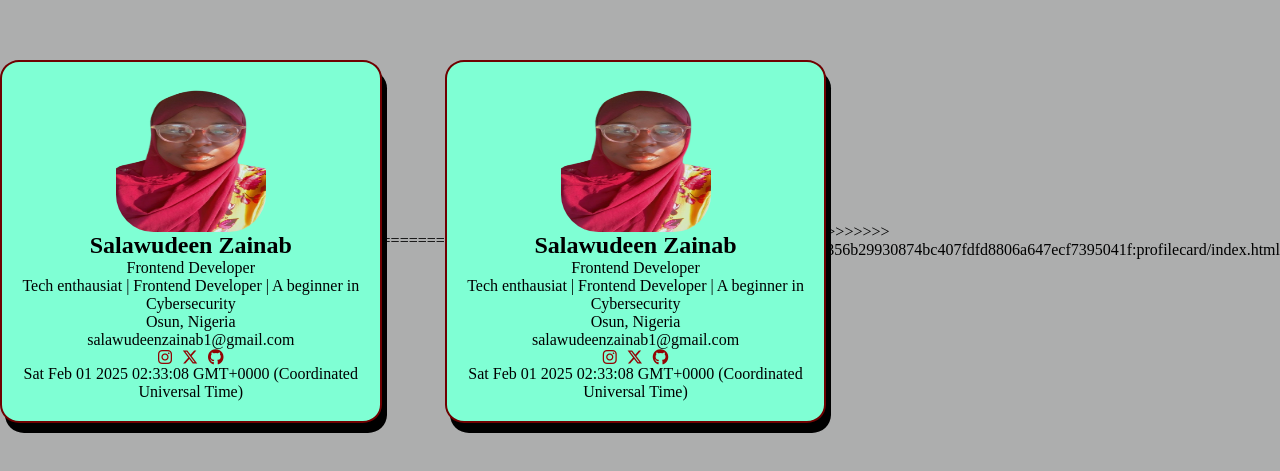
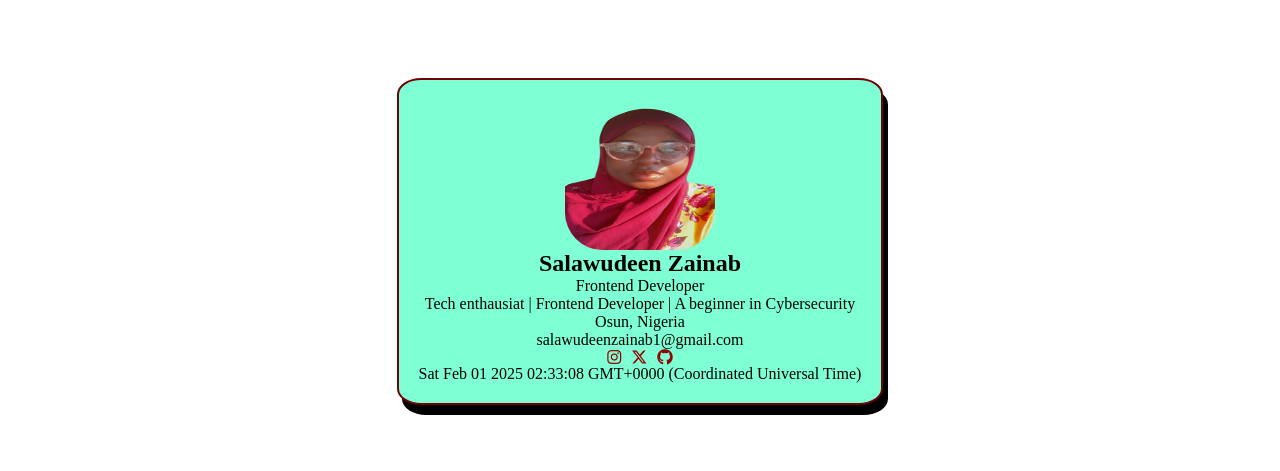
Before and after one commit to salazee/profilecard, a plain HTML site: page index.html in a window 1280 px wide. Shown: the part 239-710 px from the top of the page. Drawn offline with Linux system fonts and the light colour scheme; a web font is replaced by a local one.

Commit message:
updating

```diff
--- a/index.html
+++ b/index.html
@@ -1,4 +1,3 @@
-
 <!DOCTYPE html>
 <html lang="en">
 <head>
@@ -33,40 +32,4 @@
 </div>
    </section>
 </body>
-=======
-<!DOCTYPE html>
-<html lang="en">
-<head>
-
-    <meta charset="UTF-8">
-    <meta name="viewport" content="width=device-width, initial-scale=1.0">
-    <link rel="stylesheet" href="style.css">
-    <script src="https://kit.fontawesome.com/27eadcbecc.js" crossorigin="anonymous"></script>
-
-    <title>Profile card</title>
-</head>
-<body>
-   <section class="profilecard">
-    <img data-testid="profilepics"  src="Asset/profile_pic-removebg-preview (1).png" alt="profile_pic-removebg-preview"
-    width="150px" height="150px" >
-
-<div class="info
-">
-   <h2 data-testid="fullname">Salawudeen Zainab</h2>
-<p data-testid="title">Frontend Developer</p>
-<p data-testid="bio">Tech enthausiat | Frontend Developer | A beginner in Cybersecurity</p>
-<p data-testid="currentlocation">Osun, Nigeria</p>
-<p data-testid="emailaddress" ><a href="mailto:salawudeenzainab1@gmail.com"></a> salawudeenzainab1@gmail.com</p>
-<p class="social" data-testid="socialinks" >
-    <i class="fa-brands fa-instagram"> <a href="https://www.instagram.com/luxurybyiris/?__pwa=1"></a></i>
-     <i class="fa-brands fa-x-twitter"> <a href="https://x.com/zee695548629874"></a></i>
-     <i class="fa-brands fa-github"><a href="https://github.com/salazee"></a></i></p>
-<script data-testid="time">
-    var date =new Date();
-    document.write(date);
-</script>
-</div>
-   </section>
-</body>
->>>>>>> 356b29930874bc407fdfd8806a647ecf7395041f:profilecard/index.html
 </html>
--- a/style.css
+++ b/style.css
@@ -6,9 +6,9 @@
 
 }
 body{
-    background-color: rgb(173, 174, 174);
     font-family: poppins;
     display: flex;
+    flex-wrap: wrap;
     align-items: center;
     justify-content: center;
     height: 120vh;
@@ -28,9 +28,6 @@ img{
    align-items: center;
    text-align: center;
 }
-.profilepic{
-background-color: rgb(94, 163, 223);
-}
 .social{
     display: flex;
     justify-content: center;
```
